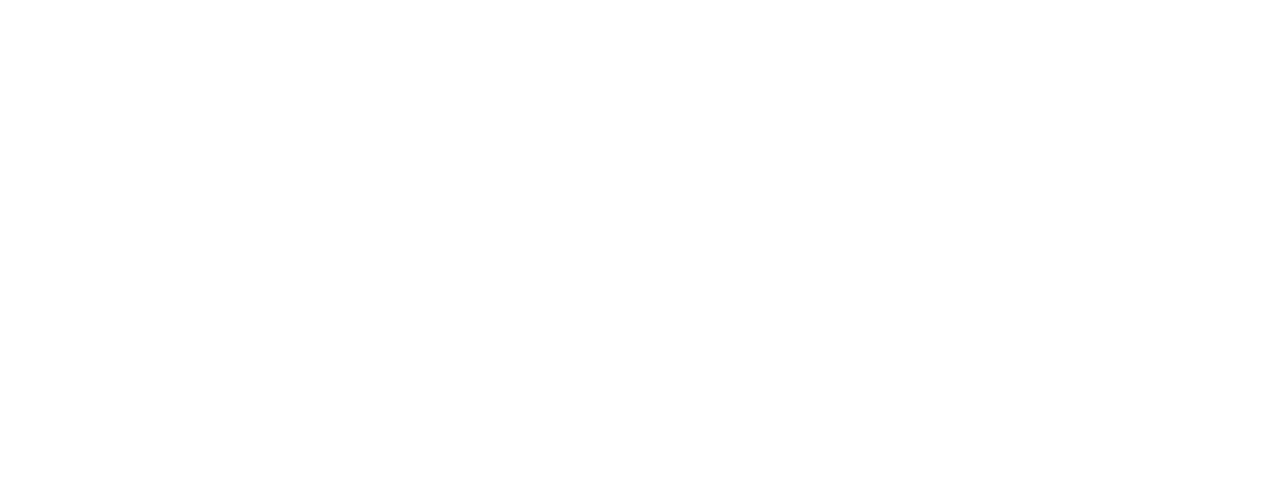
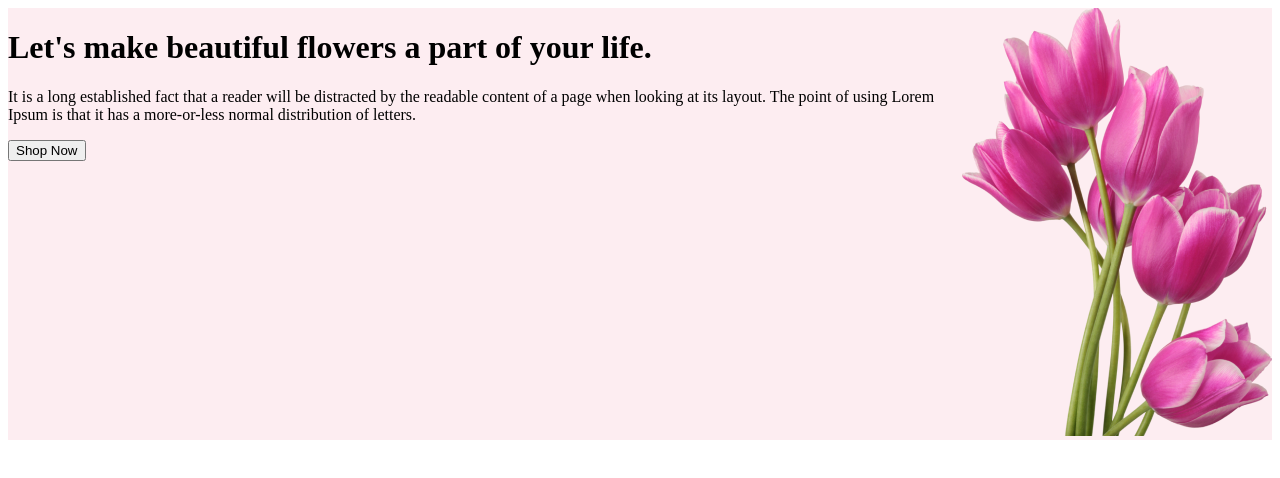
Before and after one commit to rsdlislm52/first-assignment-for-programming-hero, a plain HTML site: page index.html in a window 1280 px wide. Drawn offline with Linux system fonts and the light colour scheme.

Commit message:
Added section

```diff
--- a/index.html
+++ b/index.html
@@ -4,8 +4,24 @@
     <meta charset="UTF-8">
     <meta name="viewport" content="width=device-width, initial-scale=1.0">
     <title>Flower shop</title>
+    <link rel="stylesheet" href="style.css">
 </head>
 <body>
-
+    <div class="first_section">
+        <div class="first_left_col">
+            <h1 class="cmn_h">
+                Let's make beautiful flowers a part of your life.
+            </h1>
+            <p class="cmn_txt">
+                It is a long established fact that a reader will be distracted by the readable content of a page when looking at its layout. The point of using Lorem Ipsum is that it has a more-or-less normal distribution of letters.
+            </p>
+            <button class="primary_btn">
+                 Shop Now
+            </button>
+        </div>
+        <div class="first_right_col">
+            <img src="images/pngwing 6.png" alt="hero image">
+        </div>
+    </div>
 </body>
 </html>
--- /dev/null
+++ b/style.css
@@ -0,0 +1,4 @@
+body .first_section{
+    background-color: rgba(229, 84, 115, 0.1);
+    display: flex;
+}
```
Also changed, not shown: images/Flower 01.png (added), images/Group 57.png (added), images/Group 58.png (added), images/Group 59.png (added), images/Rectangle 4.png (added), images/Rectangle 5.png (added), images/Rectangle 6.png (added), images/Rectangle 9.png (added), images/pngwing 10.png (added), images/pngwing 5.png (added), images/pngwing 6.png (added), images/pngwing 7.png (added), images/pngwing 8.png (added).
